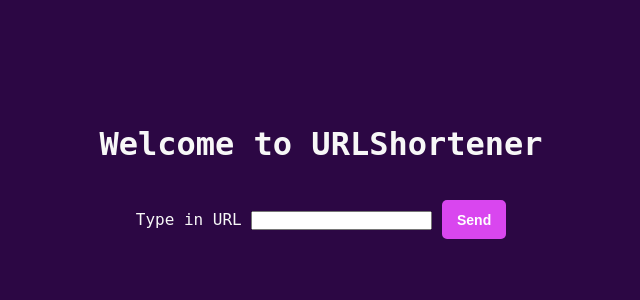
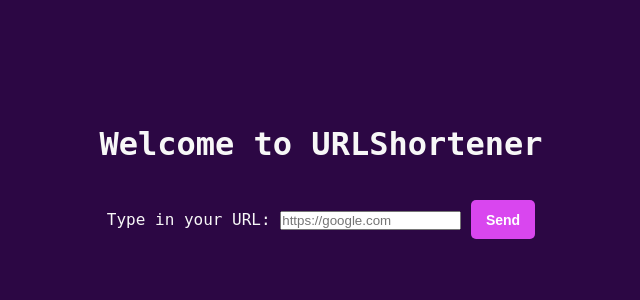
Before and after one commit to achequisde/django-url-shortener, a Django app: page / in a window 1280 px wide. Shown: the part 218-518 px from the top of the page, without its empty margins (319-959 px from the left). Run offline with Django 4.2, Linux system fonts and the light colour scheme.

Commit message:
Add placeholder for url input element

```diff
--- a/page/templates/page/index.html
+++ b/page/templates/page/index.html
@@ -28,8 +28,8 @@
     <form action="{% url 'page:result' %}" method="POST">
       {% csrf_token %}
 
-      <label for="url">Type in URL</label>
-      <input type="url" name="url" id="url" required>
+      <label for="url">Type in your URL:</label>
+      <input type="url" name="url" id="url" placeholder="https://google.com" required>
 
       <button>Send</button>
     </form>
```
